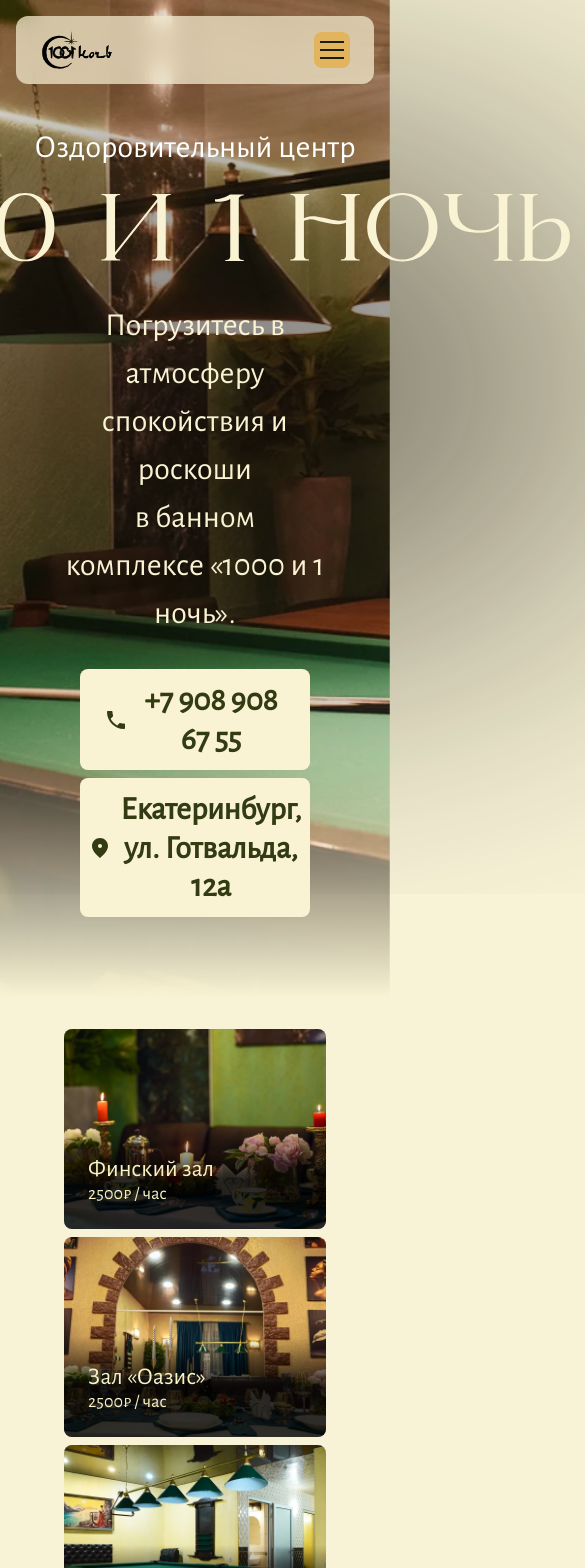
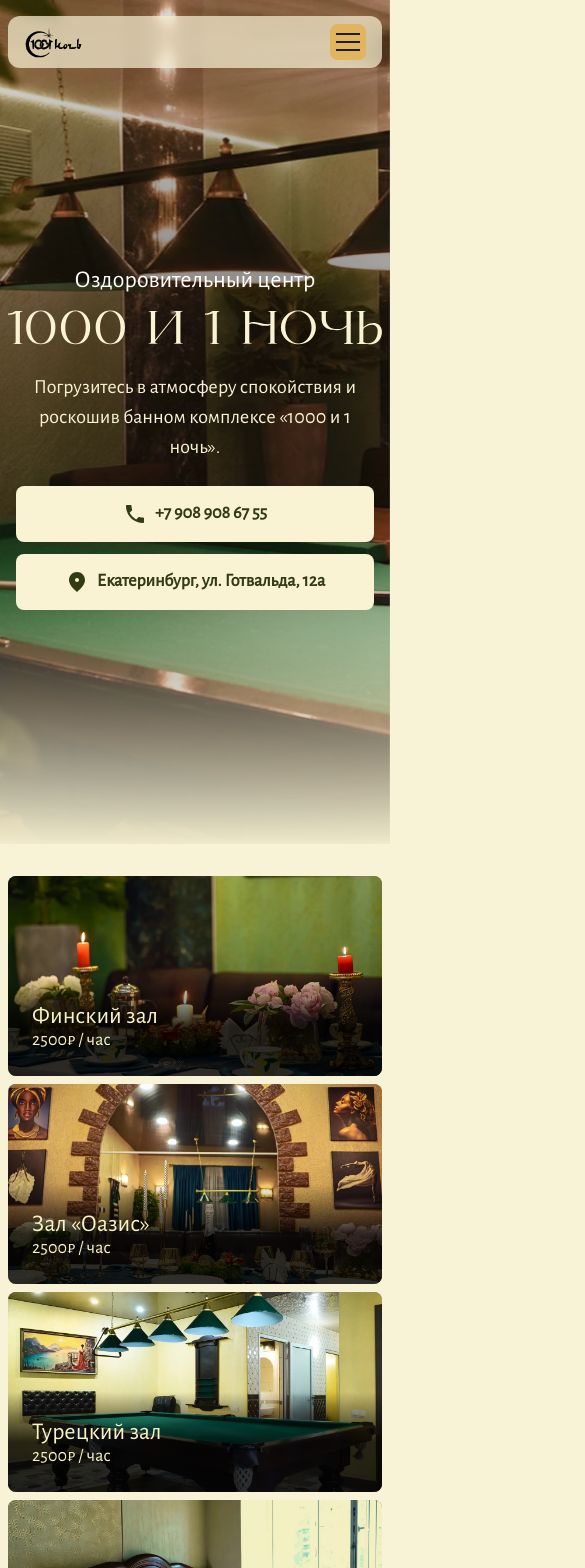
Before and after one commit to Purks1337/sasauni, a Next.js app: page / in a window 390 px wide. Shown: the top 1568 px of the page, 585 px wide, since content can reach past the window. Built offline with nearby package versions, Linux system fonts and the light colour scheme.

Commit message:
fixes done

```diff
--- a/src/app/page.tsx
+++ b/src/app/page.tsx
@@ -39,7 +39,8 @@ export default function HomePage() {
     <div className="bg-[#F9F3D4] relative">
       <main className='pb-24'>
         {/* Hero Section */}
-        <div className="relative min-h-screen">
+        {/* Added overflow-hidden to prevent horizontal scroll from large SVG */}
+        <div className="relative min-h-screen overflow-hidden">
           {/* Background Slideshow - always 100% X and Y, always behind Hero */}
           <div className="absolute inset-0 overflow-hidden pointer-events-none z-0">
             <div className="relative w-full h-full">
@@ -97,16 +98,16 @@ export default function HomePage() {
             <Header />
 
             {/* Main Content - Hero Section */}
-            <div className="flex flex-col items-center justify-center text-center flex-grow px-16 pt-32 pb-20 gap-8">
+            <div className="flex flex-col items-center justify-center text-center flex-grow px-0 lg:px-16 pt-20 sm:pt-28 lg:pt-32 pb-12 sm:pb-16 lg:pb-20 gap-6 sm:gap-8">
               <motion.div
                 initial={{ opacity: 0, y: 20 }}
                 animate={{ opacity: 1, y: 0 }}
                 transition={{ duration: 0.6, delay: 0.2 }}
-                className="flex flex-col items-center w-full gap-[10px] relative"
+                className="flex flex-col items-center w-full gap-[10px] relative px-2"
               >
-                {/* Blurred Ellipse Background */}
+                {/* Blurred Ellipse Background - Visible on all screens now */}
                 <svg
-                  className="absolute pointer-events-none z-0"
+                  className="absolute pointer-events-none z-0 block"
                   style={{
                     width: '1582px',
                     height: '1022px',
@@ -133,11 +134,12 @@ export default function HomePage() {
                 {/* Heading Container */}
                 <div className="flex flex-col items-center w-full gap-4 relative z-10">
                   {/* Heading Wrapper */}
-                  <div className="flex flex-col items-center gap-1">
-                    <h1 className="text-[32px] font-light text-white leading-[1.2] tracking-[0.006em]">
+                  <div className="flex flex-col items-center gap-1 w-full">
+                    <h1 className="text-2xl sm:text-3xl lg:text-[32px] font-light text-white leading-[1.2] tracking-[0.006em]">
                       Оздоровительный центр
                     </h1>
-                    <div className="relative w-[750px] h-[115px]">
+                    {/* Logo Image - Mobile: 100% width with 8px padding, Desktop: 750px */}
+                    <div className="relative w-full px-2 sm:px-0 sm:w-[750px] aspect-[750/115]">
                       <Image
                         src="/images/1001.svg"
                         alt="1000 и 1 ночь"
@@ -148,12 +150,12 @@ export default function HomePage() {
                     </div>
                   </div>
                   <p
-                    className="text-[32px] font-normal text-[#F9F3D4] leading-[150%] tracking-[0.006em] text-center"
+                    className="text-xl sm:text-2xl lg:text-[32px] font-normal text-[#F9F3D4] leading-[150%] tracking-[0.006em] text-center px-2"
                     style={{
                       zIndex: 2,
                     }}
                   >
-                    Погрузитесь в атмосферу спокойствия и роскоши<br />
+                    Погрузитесь в атмосферу спокойствия и роскоши<br className="hidden sm:block" />
                     в банном комплексе «1000 и 1 ночь».
                   </p>
                 </div>
@@ -164,11 +166,11 @@ export default function HomePage() {
                 initial={{ opacity: 0, y: 20 }}
                 animate={{ opacity: 1, y: 0 }}
                 transition={{ duration: 0.6, delay: 0.6 }}
-                className="flex flex-col sm:flex-row items-center justify-center w-full gap-2 sm:gap-2.5 px-4"
+                className="flex flex-col sm:flex-row items-center justify-center w-full gap-3 sm:gap-2.5 px-4"
               >
                 <a
                   href="tel:+79089086755"
-                  className="w-full sm:w-auto inline-flex items-center justify-center gap-2 bg-[#F9F3D4] text-[#323B12] rounded-lg px-6 py-3 text-[32px] font-bold leading-[1.2] transition-all duration-300 ease-out hover:opacity-90 hover:shadow-lg hover:scale-105 active:scale-100 relative z-10"
+                  className="w-full sm:w-auto inline-flex items-center justify-center gap-2 bg-[#F9F3D4] text-[#323B12] rounded-lg px-6 py-4 sm:px-6 sm:py-3 text-lg sm:text-xl lg:text-[32px] font-bold leading-[1.2] transition-all duration-300 ease-out hover:opacity-90 hover:shadow-lg hover:scale-105 active:scale-100 relative z-10"
                 >
                   <LocalPhoneIcon className="w-6 h-6 flex-shrink-0" style={{ fill: '#323B12' }} />
                   <span>+7 908 908 67 55</span>
@@ -176,7 +178,7 @@ export default function HomePage() {
                 <a
                   href="#map"
                   onClick={handleScrollToMap}
-                  className="w-full sm:w-auto inline-flex items-center justify-center gap-2 bg-[#F9F3D4] text-[#323B12] rounded-lg px-6 py-3 text-[32px] font-bold leading-[1.2] transition-all duration-300 ease-out hover:opacity-90 hover:shadow-lg hover:scale-105 active:scale-100 cursor-pointer relative z-10"
+                  className="w-full sm:w-auto inline-flex items-center justify-center gap-2 bg-[#F9F3D4] text-[#323B12] rounded-lg px-6 py-4 sm:px-6 sm:py-3 text-lg sm:text-xl lg:text-[32px] font-bold leading-[1.2] transition-all duration-300 ease-out hover:opacity-90 hover:shadow-lg hover:scale-105 active:scale-100 cursor-pointer relative z-10"
                 >
                   <LocalLocationIcon className="w-6 h-6 flex-shrink-0" style={{ fill: '#323B12' }} />
                   <span className="text-center">Екатеринбург, ул. Готвальда, 12а</span>
@@ -188,9 +190,9 @@ export default function HomePage() {
 
         {/* Halls Container Section */}
         <section id="rooms" className="relative bg-[#F8F3D7] w-full z-[1]">
-          <div className="flex flex-col rounded-xl w-full px-16 py-8 sm:py-12 gap-2">
+          <div className="flex flex-col rounded-xl w-full px-2 lg:px-16 py-8 sm:py-12 gap-2">
             {/* First row: fin, oasis, turkey (3 cards equal width) */}
-            <div className="flex flex-col sm:flex-row flex-1 w-full gap-2 min-h-[273px]">
+            <div className="flex flex-col lg:flex-row flex-1 w-full gap-2 min-h-[200px] sm:min-h-[250px] lg:min-h-[273px]">
               {(['fin', 'fin-small', 'turkey'] as RoomSlug[]).map((slug) => (
                 <div key={slug} className="flex-1 min-w-0">
                   <HallCard slug={slug} room={roomsBySlug[slug]} />
@@ -198,7 +200,7 @@ export default function HomePage() {
               ))}
             </div>
             {/* Second row: apparts and new (50/50 width) */}
-            <div className="flex flex-col sm:flex-row flex-1 w-full gap-2 min-h-[273px]">
+            <div className="flex flex-col lg:flex-row flex-1 w-full gap-2 min-h-[200px] sm:min-h-[250px] lg:min-h-[273px]">
               <div className="flex-1 min-w-0">
                 <HallCard slug="apps" room={roomsBySlug['apps']} />
               </div>
--- a/src/shared/ui/hall-card.tsx
+++ b/src/shared/ui/hall-card.tsx
@@ -30,14 +30,15 @@ export function HallCard({ room, slug }: HallCardProps) {
         {hasCoverImage ? (
           <>
             {/* Layer 1: hall-cover-{name} - Cover image (always 100% for X and Y) */}
-            <div className="absolute inset-0 z-[1] overflow-hidden">
+            <div className="absolute inset-0 z-[1] overflow-hidden bg-[#807D52]">
               <Image
                 src={room.coverImage!}
                 alt={`Обложка зала ${room.title}`}
                 fill
                 sizes="(max-width: 768px) 100vw, (max-width: 1024px) 50vw, 33vw"
                 className="object-cover transition-transform duration-500 ease-out group-hover:scale-110"
-                priority={false}
+                priority={slug === 'fin-small' || slug === 'fin'}
+                unoptimized={slug === 'fin-small'}
               />
             </div>
 
--- a/src/shared/ui/logo.tsx
+++ b/src/shared/ui/logo.tsx
@@ -14,7 +14,6 @@ export function Logo({ href = '/', className }: LogoProps) {
       height={44}
       width={75}
       className={className}
-      style={{ width: '75px', height: '44px' }}
       priority
     />
   );
--- a/src/widgets/header/ui/header.tsx
+++ b/src/widgets/header/ui/header.tsx
@@ -1,7 +1,7 @@
 "use client";
 import Link from 'next/link';
 import { Logo } from '@/shared/ui/logo';
-import { WhatsappIcon, TelegramIcon, PhoneIcon } from '@/shared/ui/icons';
+import { WhatsappIcon, TelegramIcon } from '@/shared/ui/icons';
 import { MobileMenu } from './mobile-menu';
 
 interface HeaderProps {
@@ -10,84 +10,87 @@ interface HeaderProps {
 
 /**
  * Header
- * Main header component with logo, social icons, booking button and mobile menu
+ * Updated adaptation logic:
+ * - Mobile/Tablet (<1024px): Hamburger menu.
+ * - Laptop (1024px - 1280px): Compact desktop view (smaller fonts/gaps).
+ * - Large Desktop (>1280px): Strict Figma layout (original sizes).
  */
 export function Header({ bookingPhone = 'tel:+79089086755' }: HeaderProps) {
   return (
-    <div className="fixed top-0 left-0 right-0 px-4 sm:px-8 lg:px-16 pt-4 sm:pt-6 z-[2147483647]">
-      <div className="w-full">
-        {/* Header Bar */}
-        <div className="bg-[rgba(249,243,212,0.7)] backdrop-blur-[10px] rounded-xl px-6 py-3 flex items-center justify-between relative gap-[42px]">
-          {/* Logo - always on the left */}
-          <div className="flex items-center flex-shrink-0">
-            <Logo href="/" className="w-24 sm:w-32 md:w-40 lg:w-48 h-auto" />
+    <div className="fixed top-0 left-0 right-0 z-[2147483647] w-full flex justify-center pointer-events-none">
+      {/* Container: Full width up to 1468px */}
+      <div className="w-full max-w-[1468px] px-2 sm:px-8 lg:px-8 xl:px-16 pt-4 sm:pt-6 pointer-events-auto">
+
+        {/* Glass Bar */}
+        {/* Adaptive padding and height */}
+        <div className="w-full bg-[rgba(249,243,212,0.7)] backdrop-blur-[5px] rounded-xl px-4 lg:px-6 py-2 lg:py-3 flex items-center justify-between gap-2 lg:gap-4 xl:gap-[42px]">
+
+          {/* Logo */}
+          <div className="flex-shrink-0">
+            {/* Adaptive logo size */}
+            <div className="w-[60px] h-[35px] lg:w-[75px] lg:h-[44px]">
+               <Logo href="/" className="w-full h-full object-contain" />
+            </div>
           </div>
 
-          {/* Navigation - rooms links */}
-          <div className="hidden lg:flex items-center flex-shrink-0" style={{ gap: '32px' }}>
-            <Link href="/rooms/fin" className="text-black text-[20px] font-medium leading-[1.2] hover:opacity-70 transition-opacity">
+          {/* Navigation (Desktop) */}
+          {/* Hidden on mobile, Compact on LG, Full on XL */}
+          <nav className="hidden lg:flex items-center gap-4 xl:gap-8">
+            <Link href="/rooms/fin" className="text-black text-[15px] xl:text-[20px] font-medium leading-[1.2] hover:opacity-70 transition-opacity whitespace-nowrap">
               Финский зал
             </Link>
-            <Link href="/rooms/fin-small" className="text-black text-[20px] font-medium leading-[1.2] hover:opacity-70 transition-opacity">
+            <Link href="/rooms/fin-small" className="text-black text-[15px] xl:text-[20px] font-medium leading-[1.2] hover:opacity-70 transition-opacity whitespace-nowrap">
               Зал «Оазис»
             </Link>
-            <Link href="/rooms/turkey" className="text-black text-[20px] font-medium leading-[1.2] hover:opacity-70 transition-opacity">
+            <Link href="/rooms/turkey" className="text-black text-[15px] xl:text-[20px] font-medium leading-[1.2] hover:opacity-70 transition-opacity whitespace-nowrap">
               Турецкий зал
             </Link>
-            <Link href="/rooms/apps" className="text-black text-[20px] font-medium leading-[1.2] hover:opacity-70 transition-opacity">
+            <Link href="/rooms/apps" className="text-black text-[15px] xl:text-[20px] font-medium leading-[1.2] hover:opacity-70 transition-opacity whitespace-nowrap">
               Аппартаменты
             </Link>
-            <Link href="/rooms/new-hall" className="text-black text-[20px] font-medium leading-[1.2] hover:opacity-70 transition-opacity">
+            <Link href="/rooms/new-hall" className="text-black text-[15px] xl:text-[20px] font-medium leading-[1.2] hover:opacity-70 transition-opacity whitespace-nowrap">
               Новый зал
             </Link>
-          </div>
+          </nav>
 
-          {/* Right side: Social icons and Book button */}
-          <div className="hidden lg:flex items-center flex-shrink-0" style={{ gap: '48px' }}>
-            <div
-              className="flex flex-row items-center"
-              style={{
-                padding: '0px',
-                gap: '32px',
-                width: '88px',
-                height: '28px',
-              }}
-            >
+          {/* Right Side (Socials + Button) */}
+          <div className="hidden lg:flex items-center gap-4 xl:gap-[48px] flex-shrink-0">
+
+            {/* Social Icons */}
+            <div className="flex items-center gap-3 xl:gap-8">
               <a
                 href="https://t.me/79089086755"
                 aria-label="Telegram"
-                className="inline-flex items-center justify-center hover:opacity-70 transition-opacity"
-                style={{ width: '28px', height: '28px' }}
+                className="block hover:opacity-70 transition-opacity"
               >
-                <TelegramIcon className="w-[28px] h-[28px] text-black" />
+                <TelegramIcon className="w-[24px] h-[24px] xl:w-[28px] xl:h-[28px] text-black" />
               </a>
               <a
                 href="https://wa.me/79089086755"
                 aria-label="WhatsApp"
-                className="inline-flex items-center justify-center hover:opacity-70 transition-opacity"
-                style={{ width: '28px', height: '28px' }}
+                className="block hover:opacity-70 transition-opacity"
               >
-                <WhatsappIcon className="w-[28px] h-[28px] text-black" />
+                <WhatsappIcon className="w-[24px] h-[24px] xl:w-[28px] xl:h-[28px] text-black" />
               </a>
             </div>
+
+            {/* Booking Button */}
+            {/* Compact padding/text on LG, Full on XL */}
             <a
               href={bookingPhone}
-              className="flex flex-row justify-center items-center bg-[#F8F3D7] text-[#323B12] rounded-[12px] text-[20px] font-medium uppercase leading-[24px] text-center hover:opacity-90 transition-opacity whitespace-nowrap"
-              style={{
-                padding: '12px 24px',
-                gap: '10px',
-                width: '203px',
-                height: '48px',
-              }}
+              className="flex justify-center items-center bg-[#F8F3D7] text-[#323B12] rounded-xl px-4 py-2 xl:px-6 xl:py-3 hover:opacity-90 transition-opacity"
             >
-              <span style={{ width: '155px', height: '24px' }}>Забронировать</span>
+              <span className="text-[14px] xl:text-[20px] font-medium leading-[1.2] uppercase whitespace-nowrap">
+                Забронировать
+              </span>
             </a>
           </div>
 
-          {/* Mobile menu */}
-          <div className="lg:hidden flex-shrink-0 ml-auto">
+          {/* Mobile Menu Toggle (< 1024px) */}
+          <div className="lg:hidden flex-shrink-0">
             <MobileMenu />
           </div>
+
         </div>
       </div>
     </div>
```
